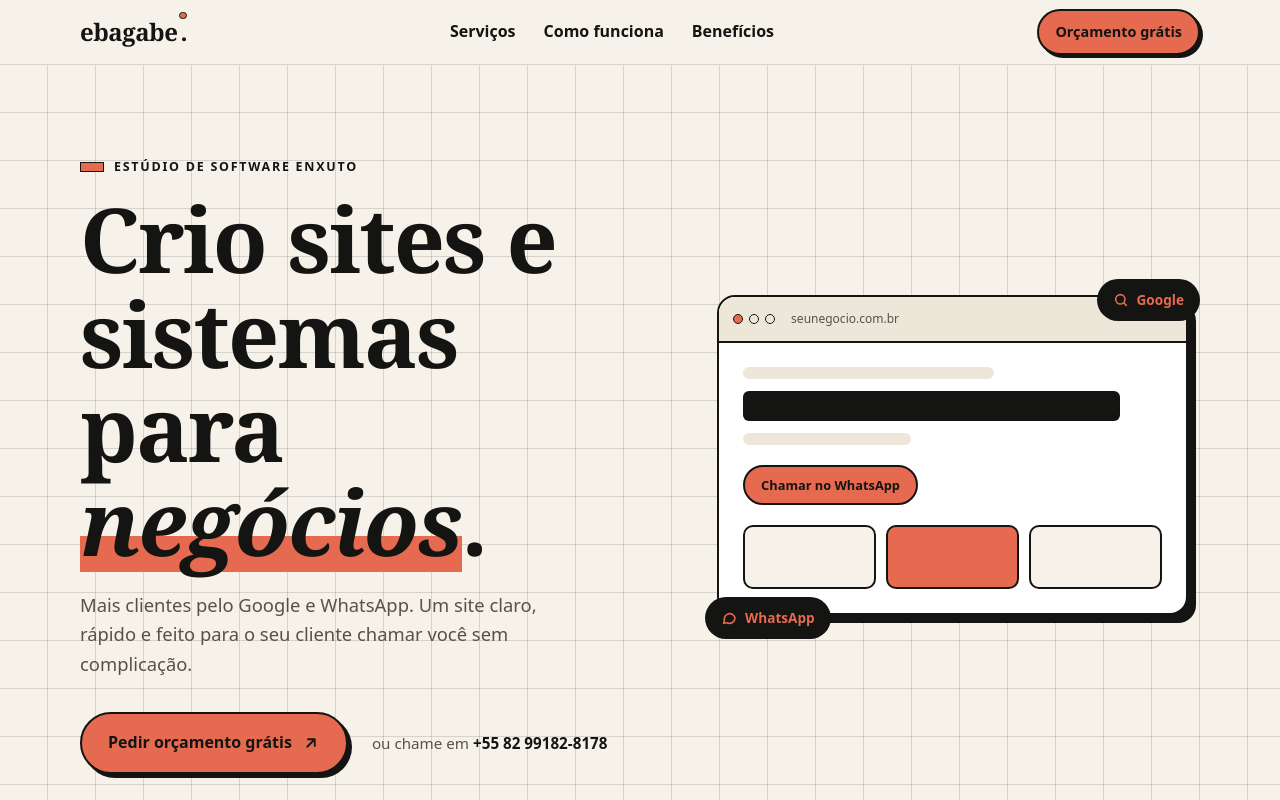
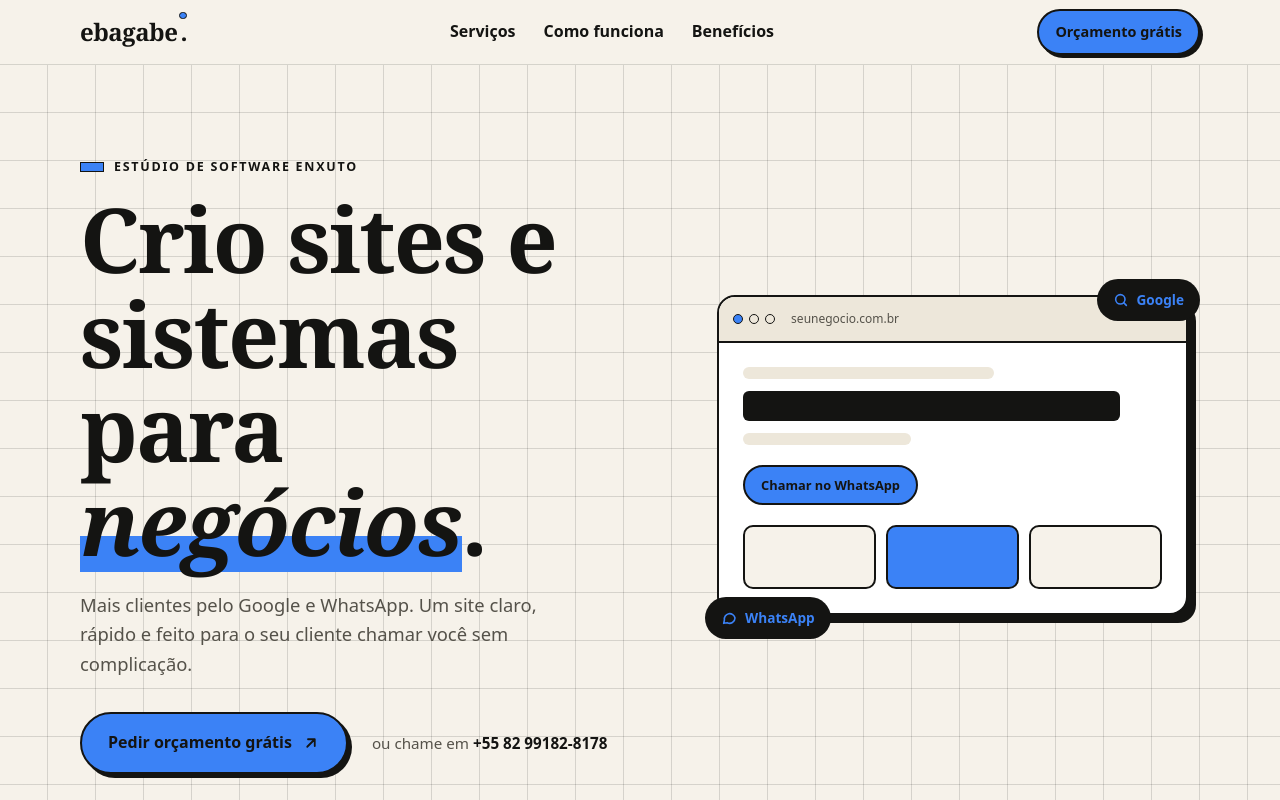
Before and after one commit to eebagabe/ebagabe.dev, a React (Vite) app: page / in a window 1280 px wide. Shown: the top 800 px of the page. Built offline with nearby package versions, Linux system fonts and the light colour scheme.

Commit message:
style: troca o destaque terracota por azul

```diff
--- a/src/styles.css
+++ b/src/styles.css
@@ -3,7 +3,7 @@
   --bg-2: #ede7da;
   --ink: #141412;
   --muted: #55524a;
-  --accent: #e56a4f;
+  --accent: #3b82f6;
   --lime: var(--accent);
   --line: rgba(20, 20, 18, 0.14);
   --serif: Georgia, "Iowan Old Style", "Times New Roman", serif;
```
Also changed, not shown: public/favicon.svg.
